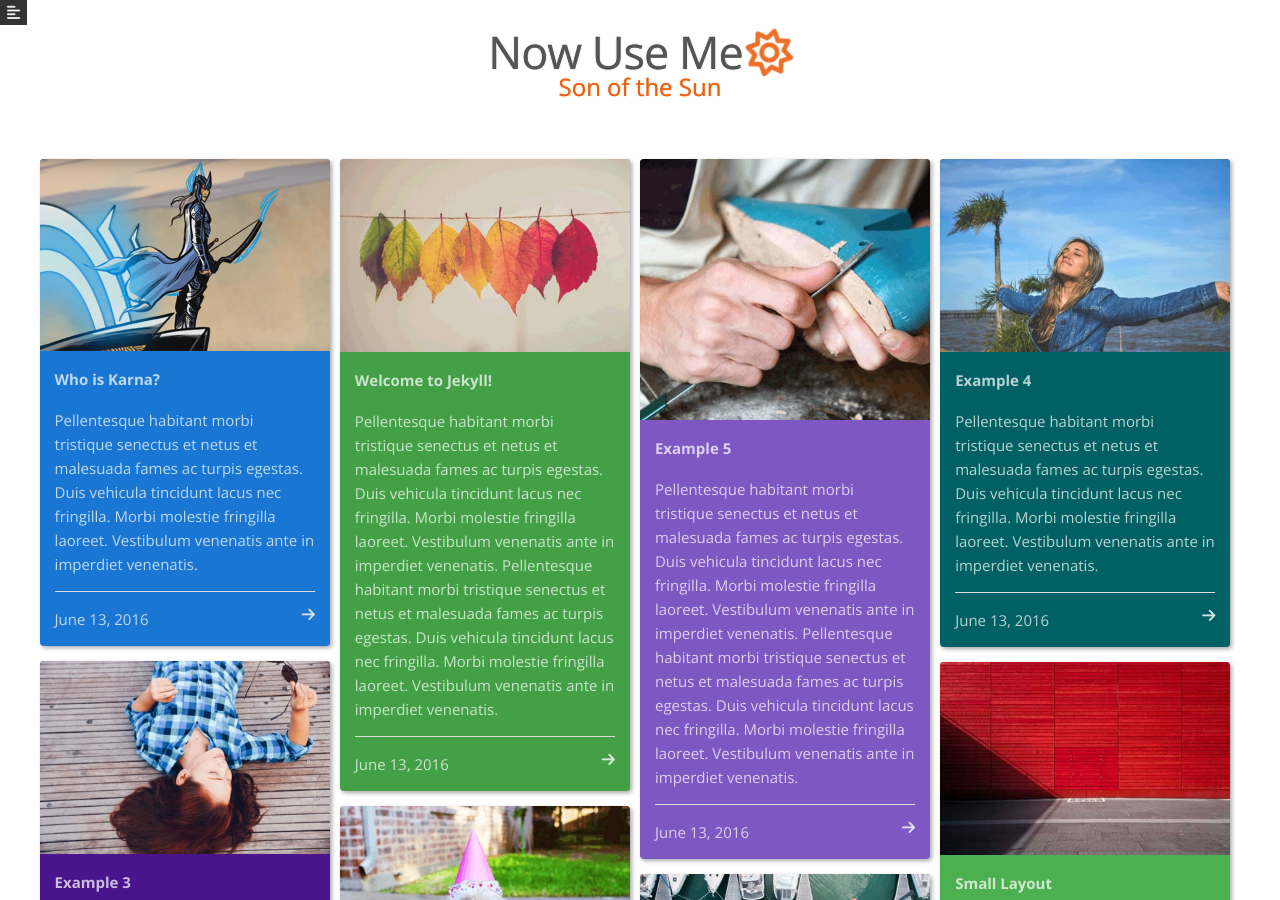
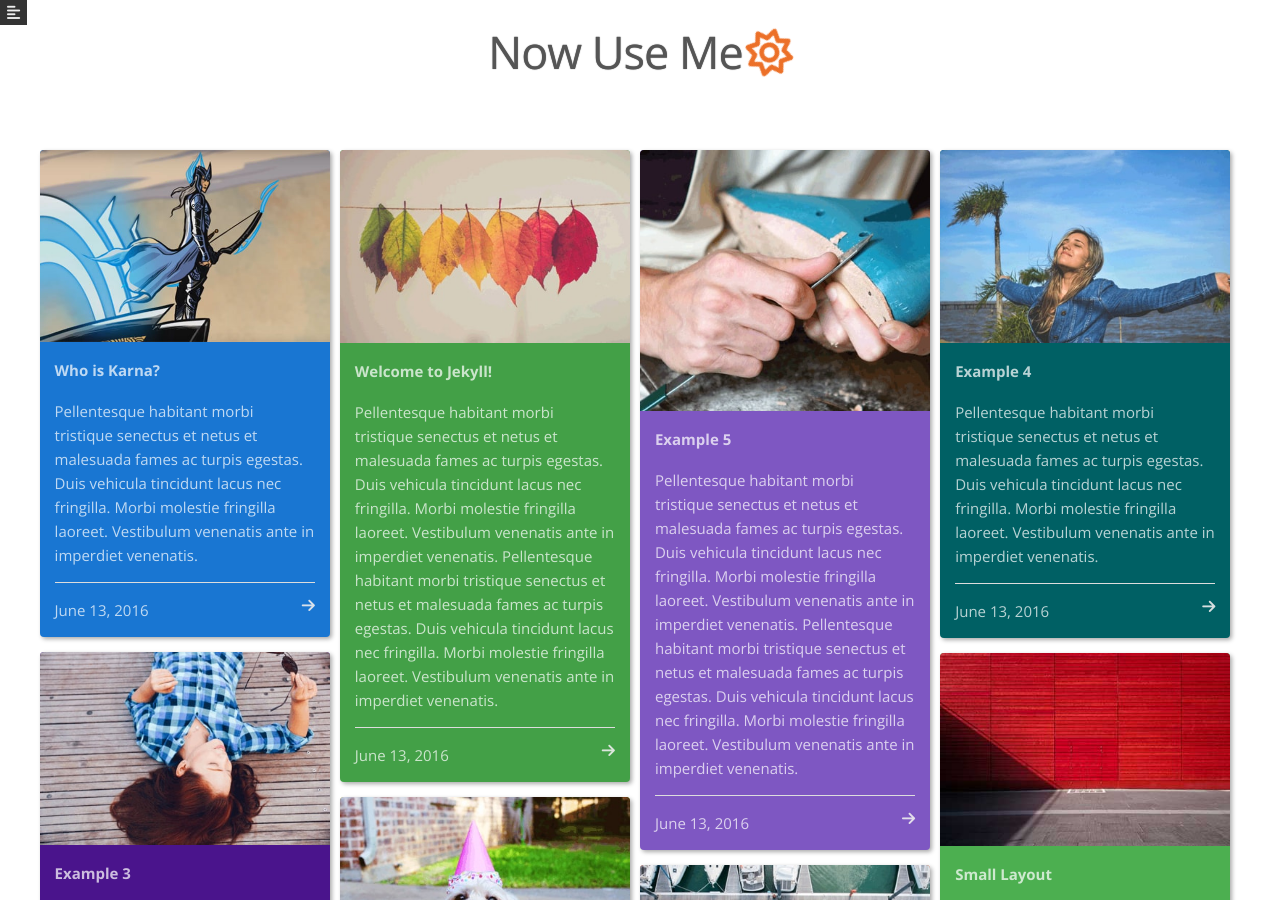
Before and after one commit to dkarthe/Now-Use-Me, a Jekyll site: the page built from index.html, in a window 1280 px wide and 900 px high. Built offline with Jekyll 4.4.1, drawn with Linux system fonts in a browser that asks for light colours; nearby versions of some CDN libraries; comment, search, counter and statistics services are not loaded.

Commit message:
Update default.html

```diff
--- a/_layouts/default.html
+++ b/_layouts/default.html
@@ -15,7 +15,7 @@ layout: compress
 <!-- Use any element to open the sidenav -->
 <span id="slid" onclick="openNav()"><i class="fa fa-align-left" aria-hidden="true"></i></span>
 <a href="{{site.baseurl}}/"><h1 class="header-title">{{site.title}}<i class="fa fa-sun-o" aria-hidden="true"></i> </h1></a>
-<h2 class="header-tagline">Son of the Sun</h2>
+<h2 class="header-tagline"></h2>
 </header>
 <div id="main">
 
@@ -39,5 +39,6 @@ function closeNav() {
 </script>
 <link href="//maxcdn.bootstrapcdn.com/font-awesome/latest/css/font-awesome.min.css" rel="stylesheet" type="text/css">
 {% include analytics.html %}
+<script id="dsq-count-scr" src="//nowuseme.disqus.com/count.js" async></script>
 </body>
 </html>
```
